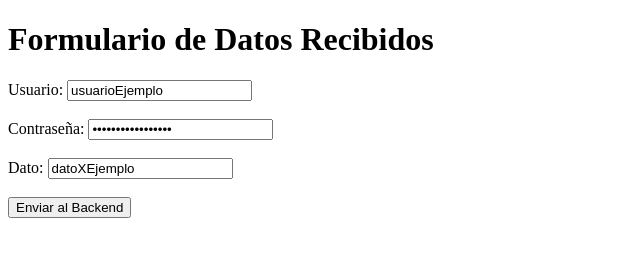
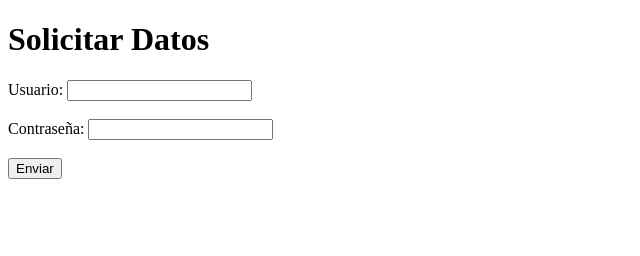
Before and after one commit to Propayer/FrontendServer, a plain HTML site: page index.html in a window 1280 px wide. Shown: the whole page, without its empty margins (0-640 px from the left). Drawn offline with Linux system fonts and the light colour scheme.

Commit message:
Update index.html

```diff
--- a/index.html
+++ b/index.html
@@ -3,60 +3,55 @@
 <head>
     <meta charset="UTF-8">
     <meta name="viewport" content="width=device-width, initial-scale=1.0">
-    <title>Formulario de Datos</title>
+    <title>Solicitud de Datos</title>
+    <script>
+        // Función para enviar los datos al backend y mostrar los resultados
+        async function enviarDatos() {
+            // Obtener los valores del formulario
+            const usuario = document.getElementById('usuario').value;
+            const contraseña = document.getElementById('contraseña').value;
+
+            // Crear el objeto con los datos
+            const data = {
+                usuario: usuario,
+                contraseña: contraseña
+            };
+
+            // Hacer la solicitud POST al backend
+            const response = await fetch('http://localhost:5001/', {
+                method: 'POST',
+                headers: {
+                    'Content-Type': 'application/json'
+                },
+                body: JSON.stringify(data)
+            });
+
+            // Procesar la respuesta del backend
+            if (response.ok) {
+                const responseData = await response.json();
+                document.getElementById('resultado').innerHTML = `
+                    <p><strong>Datos del usuario:</strong></p>
+                    <p>Usuario: ${responseData.Usuario}</p>
+                    <p>Contraseña: ${responseData.Contraseña}</p>
+                    <p>Dato: ${responseData.Dato}</p>
+                `;
+            } else {
+                document.getElementById('resultado').innerHTML = `<p>No se encontró el usuario o la contraseña es incorrecta.</p>`;
+            }
+        }
+    </script>
 </head>
 <body>
-    <h1>Formulario de Datos Recibidos</h1>
-    <form id="dataForm">
-        <label for="usuario">Usuario:</label>
-        <input type="text" id="usuario" name="usuario" required><br><br>
+    <h1>Solicitar Datos</h1>
 
-        <label for="contraseña">Contraseña:</label>
-        <input type="password" id="contraseña" name="contraseña" required><br><br>
+    <label for="usuario">Usuario:</label>
+    <input type="text" id="usuario" name="usuario"><br><br>
 
-        <label for="dato">Dato:</label>
-        <input type="text" id="dato" name="dato" required><br><br>
+    <label for="contraseña">Contraseña:</label>
+    <input type="password" id="contraseña" name="contraseña"><br><br>
 
-        <button type="submit">Enviar al Backend</button>
-    </form>
+    <button onclick="enviarDatos()">Enviar</button>
 
-    <script>
-        // Función para recibir los datos del módulo central
-        window.addEventListener('DOMContentLoaded', (event) => {
-            // Esto simula la recepción de datos del módulo central
-            const receivedData = {
-                usuario: 'usuarioEjemplo',  // Datos simulados
-                contraseña: 'contraseñaEjemplo',
-                dato: 'datoXEjemplo',
-                additionalInfo: 'noresponse'
-            };
-
-            // Asignar los datos recibidos a los campos del formulario
-            document.getElementById('usuario').value = receivedData.usuario;
-            document.getElementById('contraseña').value = receivedData.contraseña;
-            document.getElementById('dato').value = receivedData.dato;
-
-            // Enviar automáticamente los datos al backend después de completarlos
-            sendDataToBackend(receivedData);
-        });
-
-        // Función para enviar los datos al backend
-        function sendDataToBackend(data) {
-            fetch('http://localhost:5001/', {  // URL del backend donde recibir los datos
-                method: 'POST',
-                headers: {
-                    'Content-Type': 'application/json',
-                },
-                body: JSON.stringify(data)
-            })
-            .then(response => response.json())
-            .then(data => {
-                console.log("Datos enviados al backend:", data);
-            })
-            .catch(error => {
-                console.error("Error al enviar los datos al backend:", error);
-            });
-        }
-    </script>
+    <div id="resultado"></div>
 </body>
 </html>
```
